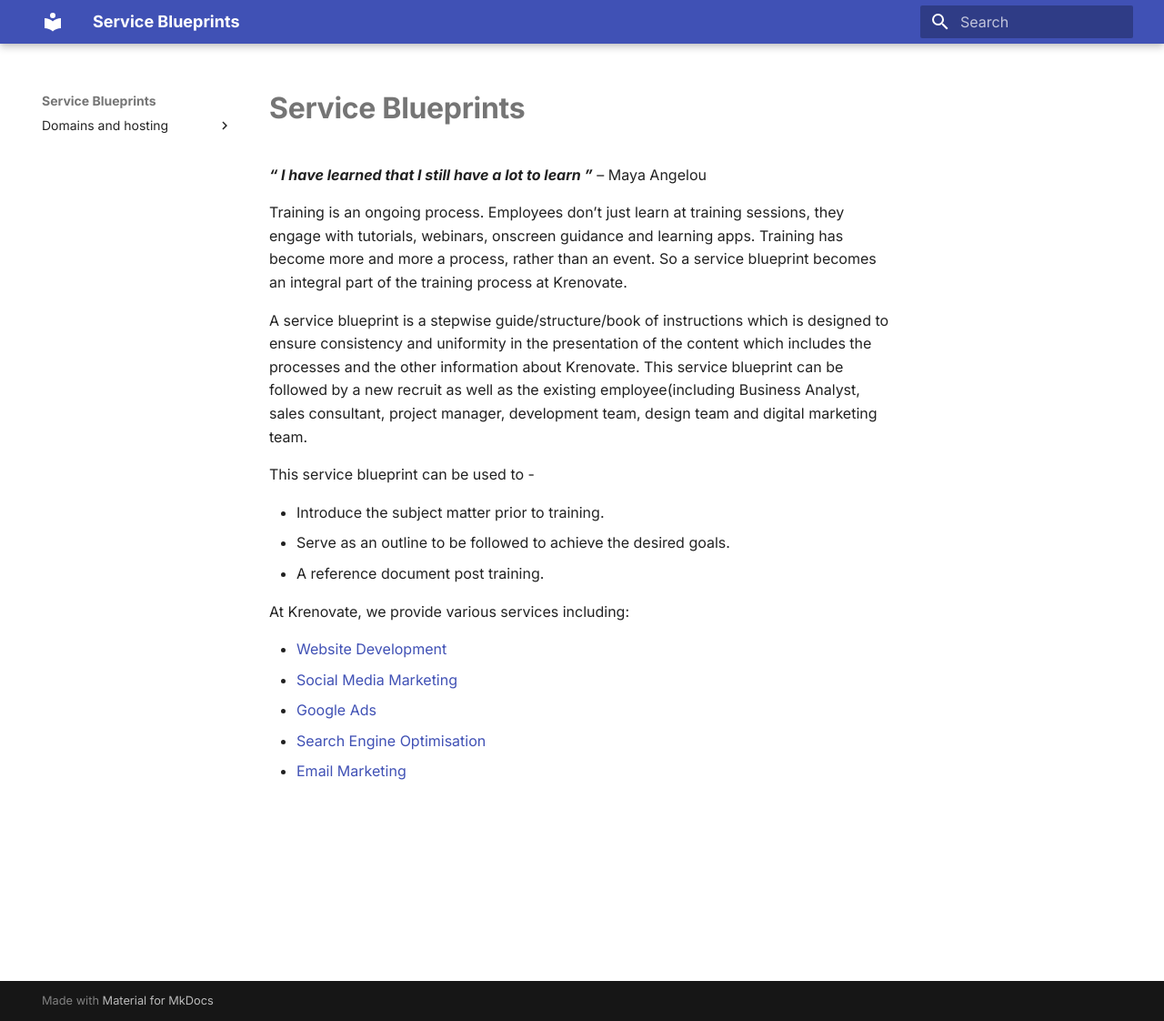
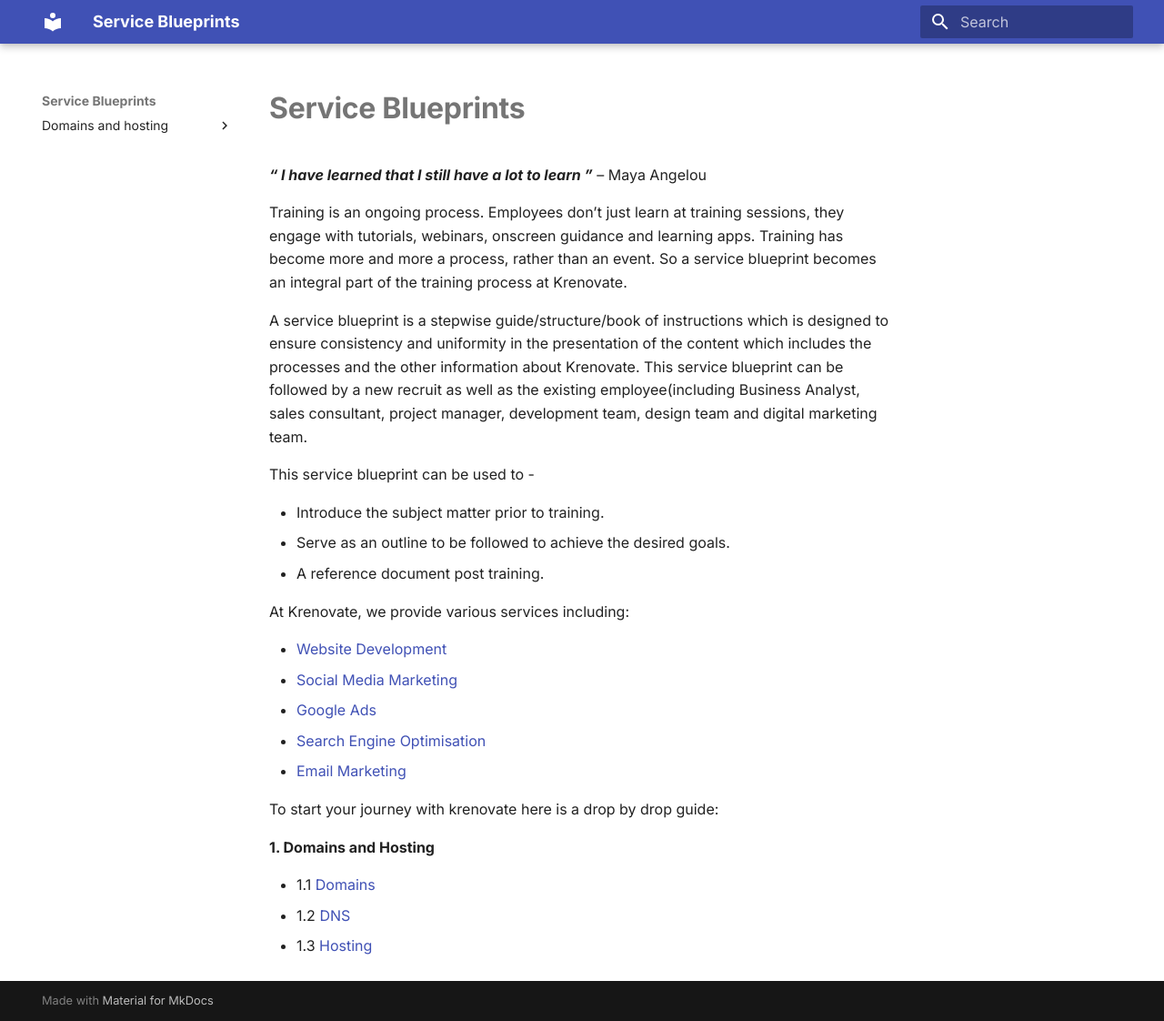
Before and after one commit to Krenovate-Solutions-Pvt-Ltd/Service-Blueprints, an MkDocs documentation site: the page built from docs/index.md, in a window 1280 px wide and 1122 px high. Shown: the whole window at 91% size. Built offline with MkDocs 1.6.1 and Material for MkDocs 9.7.7, drawn with Linux system fonts in a browser that asks for light colours.

Commit message:
11-8-2020

```diff
--- a/docs/index.md
+++ b/docs/index.md
@@ -20,3 +20,12 @@
 -	[Google Ads](https://agency.krenovate.com/google-ads/)
 -	[Search Engine Optimisation](https://agency.krenovate.com/seo-services-company/)
 -	[Email Marketing](https://agency.krenovate.com/email-marketing/)
+
+
+To start your journey with krenovate here is a drop by drop guide:
+
+**1. Domains and Hosting**
+
+- 1.1 [Domains](Domains-and-hosting/Domains.md)
+- 1.2 [DNS](Domains-and-hosting/DNS.md)
+- 1.3 [Hosting](Domains-and-hosting/Hosting.md)
```
Also changed, not shown: docs/Domains-and-hosting/Domains.md (+3 -1 lines), docs/Domains-and-hosting/images/Url-parts.png.
